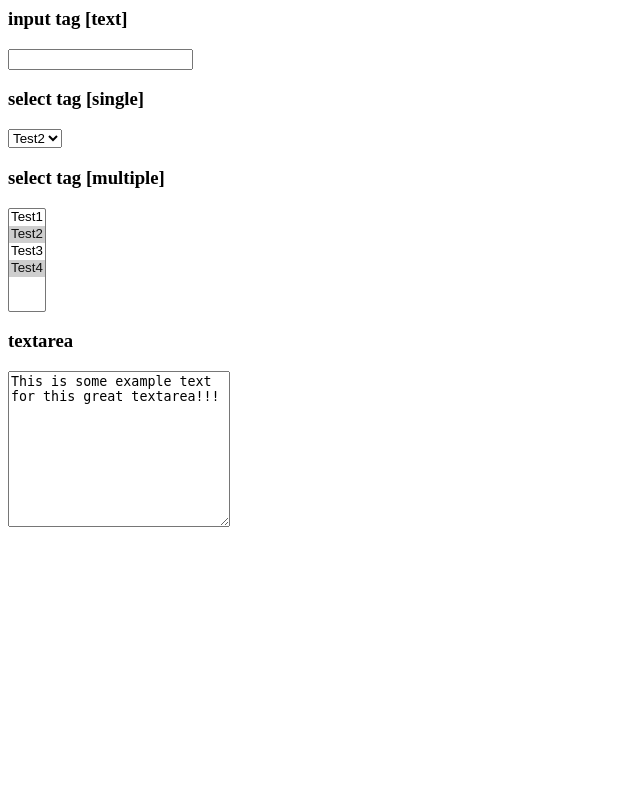
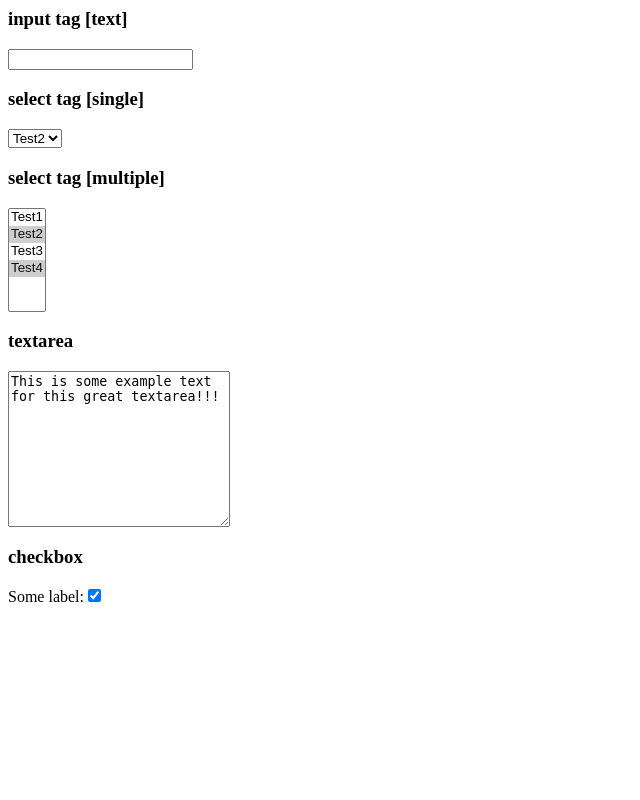
Before and after one commit to TYPO3-svn-archive/forms, a PHP site: page / in a window 1280 px wide. Shown: the whole page, without its empty margins (0-640 px from the left). Run offline with PHP 8.4, Linux system fonts and the light colour scheme.

Commit message:
add checkbox form field + example
git-svn-id: https://svn.typo3.org/TYPO3v4/Extensions/forms/trunk@3493 735d13b6-9817-0410-8766-e36946ffe9aa

```diff
--- a/class.tx_forms_basic.php
+++ b/class.tx_forms_basic.php
@@ -107,7 +107,26 @@ class tx_forms_basic {
 		return $beginTag . $optionTags . $endTag;
 	}
 
-	function check($attr) {
+	/**
+	 * @name checkbox
+	 * @abstract renders a checkbox
+	 * @param array $attr attributes of the tag
+	 * @param boolean $checked whether or not the checkbox is checked
+	 */
+	function checkbox($attr, $checked = false) {
+
+		// if it should be checked, do so now, but only if
+		// it hasn't been defined in $attr
+		if($checked && !isset($attr['checked'])) $attr['checked'] = 'checked';
+
+		// get attributes for inclusion
+		$attr = $this->implodeAttributes($attr);
+
+		// render tag
+		$checkbox = '<input type="checkbox"' . $attr . ' />';
+
+		// return it
+		return $checkbox;
 
 	}
 
--- a/index.php
+++ b/index.php
@@ -40,4 +40,12 @@ $value 	= 'This is some example text for this great textarea!!!';
 
 echo $forms->textarea($attr, $value);
 echo '<br />';
+
+// create checkbox
+echo '<h3>checkbox</h3>';
+$attr	= array('name' => 'checkbox');
+$checked= true;
+echo 'Some label:';
+echo $forms->checkbox($attr, $checked);
+echo '<br />';
 ?>
```
